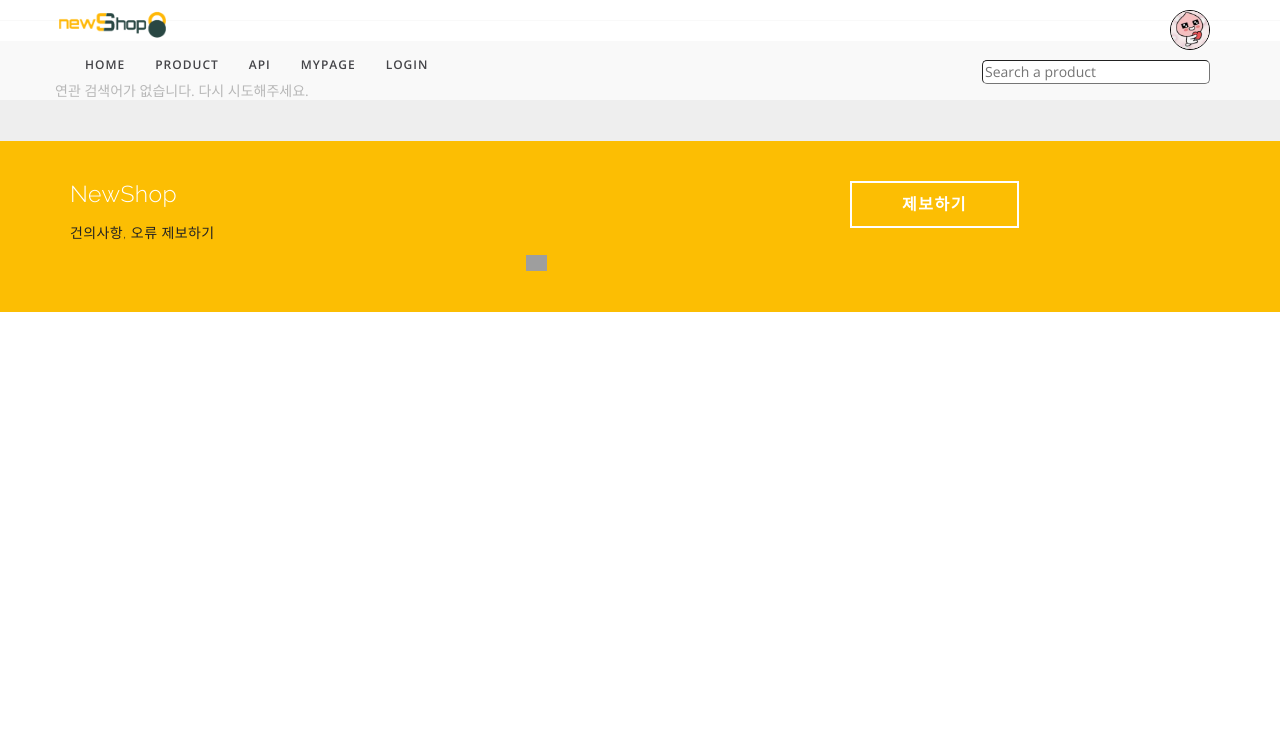
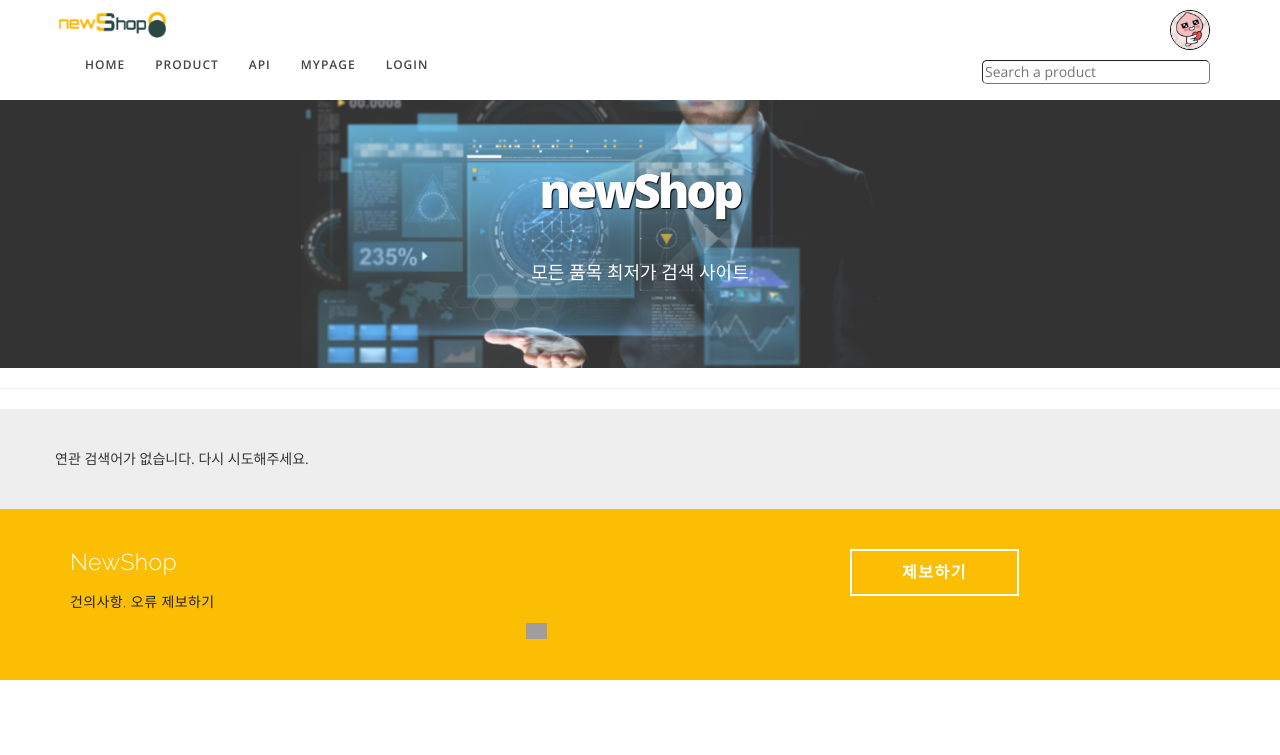
Before and after one commit to skkuse/2020spring_41class_team3, a Django app: template src/NewShop/Displayer/templates/Displayer/related.html in a window 1280 px wide. Shown: the top 755 px of the page. Run offline with Django 3.2, Linux system fonts and the light colour scheme; the template is opened without the code that fills it, so the values that code supplies are empty; some libraries are stand-ins or nearby versions; some web fonts are replaced; grey boxes are pictures that could not be loaded.

Commit message:
허전해서 홈과 같은 헤더 추가

```diff
--- a/src/NewShop/Displayer/templates/Displayer/related.html
+++ b/src/NewShop/Displayer/templates/Displayer/related.html
@@ -1,6 +1,44 @@
 {% extends 'Displayer/index.html' %}
 {% load static %}
 {% block content %}
+<header>
+			<div class="container-fluid" >
+				<div class="slider-container" >
+					<div class="owl-slider owl-carousel">
+						<div class="item">
+							<div class="owl-slider-item">
+								<img src="{%static 'images/slider-1.jpg'%}" class="img-responsive" alt="portfolio">
+								<div class="intro-text">
+									<div class="intro-heading">newShop</div>
+									<div class="intro-lead-in">모든 품목 최저가 검색 사이트</div>
+									<div class="col-md-6">
+									<div class="form-group">
+										<p class="help-block text-danger"></p>
+										</div>
+									</div>
+								</div>
+							</div>
+						</div>
+						<div class="item">
+							<div class="owl-slider-item">
+								<img src="{%static 'images/slider-2.jpg'%}" class="img-responsive" alt="portfolio">
+								<div class="intro-text">
+									<div class="intro-lead-in">We are the number one</div>
+									<div class="intro-heading">Design & Development Agency</div>
+								</div>
+							</div>
+						</div>
+						<div class="item">
+							<div class="owl-slider-item">
+								<img src="{%static 'images/slider-1.jpg'%}" class="img-responsive" alt="portfolio">
+								<div class="intro-text">
+									<div class="intro-lead-in">We are the number one</div>
+									<div class="intro-heading">Design & Development Agency</div>
+								</div>
+							</div>
+						</div>
+					</div>
+				</div>
 	<hr>
 	<section class="section-product-news">
 		<div class="container">
```
